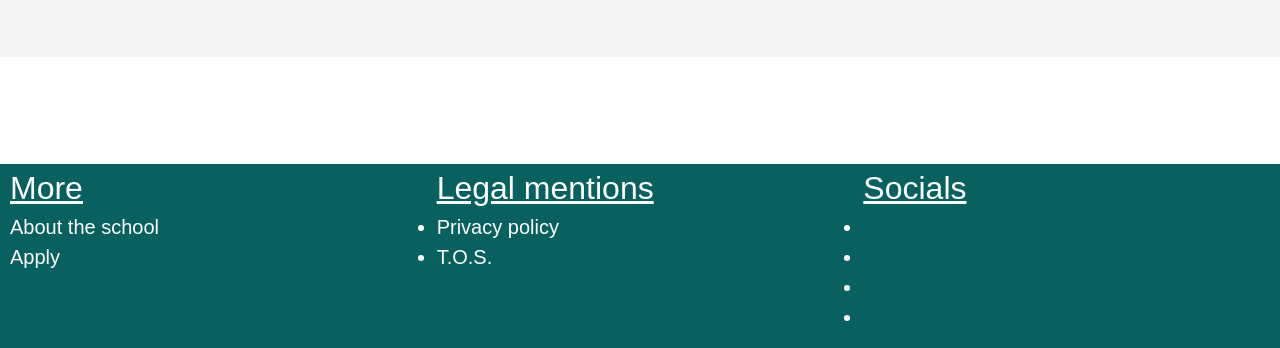
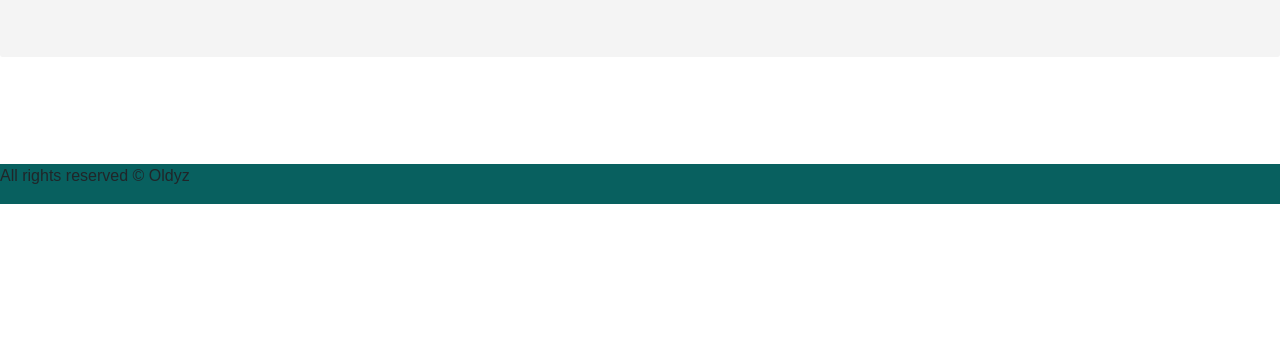
Before and after one commit to oriane-houssin/oldyZ, a plain HTML site: page profil.html in a window 1280 px wide. Shown: the part 716-1064 px from the top of the page. After the commit the page ends 920 px from the top, so only its background shows below. Drawn offline with nearby package versions, Linux system fonts and the light colour scheme.

Commit message:
Update profil.html

```diff
--- a/profil.html
+++ b/profil.html
@@ -53,29 +53,9 @@
   </div>
 </nav>
   <footer>
-    <div class="more">
-      <span>More</span>
-      <ol class="foot">
-        <li><a>About the school</a></li>
-        <li><a>Apply</a></li>
-      </ol>
-    </div>
-    <div class="legal-mentions">
-      <span>Legal mentions</span>
-      <ol class="foot">
-        <li><a>Privacy policy</a></li>
-        <li><a>T.O.S.</a></li>
-      </ol>
-    </div>
-    <div class="social">
-      <span>Socials</span>
-      <ol class="foot">
-        <li><a href="https://www.facebook.com/DCU/" class="fa fa-facebook"></a></li>
-        <li><a href="https://twitter.com/DCU" class="fa fa-twitter"></a></li>
-        <li><a href="https://www.instagram.com/dublincityuniversity/" class="fa fa-instagram"></a></li>
-        <li><a href="https://www.linkedin.com/school/dublin-city-university/" class="fa fa-linkedin"></a></li>
-      </ol>
-    </div>
-  </footer>
+
+	<p>All rights reserved &copy Oldyz</p>
+
+</footer>
 </body>
 </html>
```
